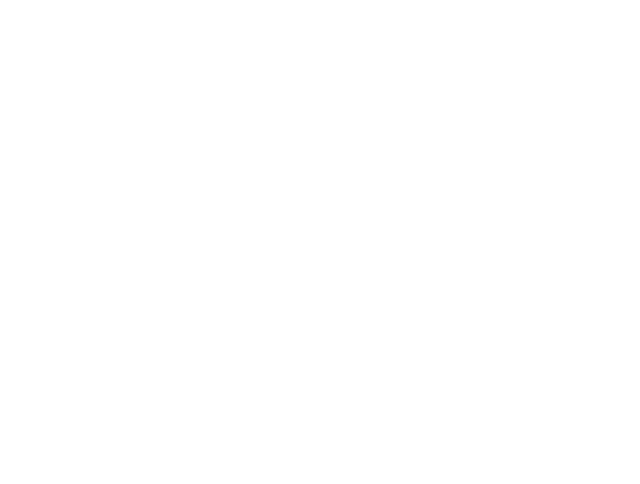
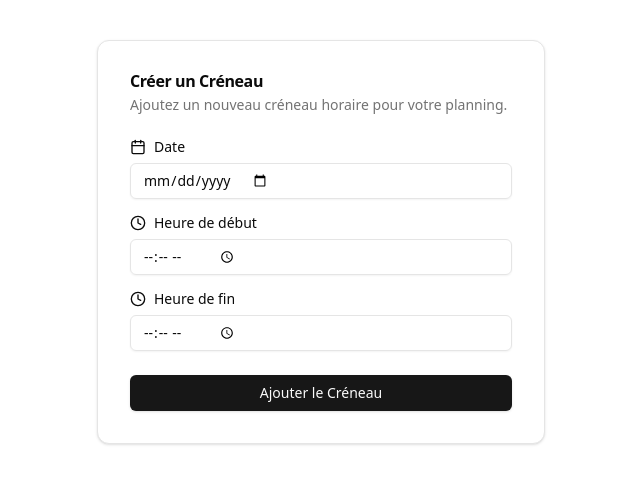
Before and after one commit to Aminegha10/ReservatiionApp, a React (Vite) app in the folder frontend/: page /creneaux/create in a window 1280 px wide. Before the commit this address had no page. Shown: the top 484 px of the page, without its empty margins (319-959 px from the left). Built offline with nearby package versions, Linux system fonts and the light colour scheme.

Commit message:
ajouter creneau

```diff
--- a/frontend/src/App.jsx
+++ b/frontend/src/App.jsx
@@ -7,7 +7,7 @@ function App() {
   return (
     <Routes>
       <Route path="/" element={<Home/>}/>
-       <Route path="/creneux/create" element={<CreateCreneaux />} />
+       <Route path="/creneaux/create" element={<CreateCreneaux />} />
     </Routes>
   )
 }
--- a/frontend/src/pages/creneaux/CreateCreneaux.jsx
+++ b/frontend/src/pages/creneaux/CreateCreneaux.jsx
@@ -1,11 +1,55 @@
-import React from 'react'
+import React from "react"
+import { Label } from "@/components/ui/label"
+import { Input } from "@/components/ui/input"
+import { Button } from "@/components/ui/button"
+import { Card, CardHeader, CardTitle, CardDescription, CardContent, CardFooter } from "@/components/ui/card"
+import { CalendarIcon, ClockIcon } from "lucide-react"
 
-const CreateCreneaux = () => {
+export default function CreateCreneaux() {
   return (
-    <div>
+    <Card className="sm:w-full w-[80%] max-w-md mx-auto p-2 mt-10">
+      <CardHeader>
+        <CardTitle>Créer un Créneau</CardTitle>
+        <CardDescription>Ajoutez un nouveau créneau horaire pour votre planning.</CardDescription>
+      </CardHeader>
+      <CardContent>
+        <form className="space-y-4">
+          <div className="space-y-2">
+            <Label htmlFor="date" className="flex items-center gap-2">
+              <CalendarIcon className="w-4 h-4" />
+              Date
+            </Label>
+            <Input
+              type="date"
+              className="w-full"
+            />
+          </div>
 
-    </div>
+            <div className="space-y-2">
+              <Label htmlFor="heureDebut" className="flex items-center gap-2">
+                <ClockIcon className="w-4 h-4" />
+                Heure de début
+              </Label>
+              <Input
+                type="time"
+                className="w-full"
+              />
+            </div>
+            <div className="space-y-2">
+              <Label htmlFor="heureFin" className="flex items-center gap-2">
+                <ClockIcon className="w-4 h-4" />
+                Heure de fin
+              </Label>
+              <Input
+                type="time"
+                className="w-full"
+              />
+            </div>
+        </form>
+      </CardContent>
+      <CardFooter>
+        <Button type="submit" className="w-full">Ajouter le Créneau</Button>
+      </CardFooter>
+    </Card>
   )
 }
-
-export default CreateCreneaux
--- a/frontend/src/pages/creneaux/Home.jsx
+++ b/frontend/src/pages/creneaux/Home.jsx
@@ -13,6 +13,7 @@ import {
 import { Button } from "@/components/ui/button";
 import { Badge } from "@/components/ui/badge";
 import { Card, CardContent, CardHeader, CardTitle } from "@/components/ui/card";
+import { Link } from "react-router-dom";
 
 export default function Home() {
   const disponibilites = [
@@ -98,9 +99,11 @@ export default function Home() {
           <Badge variant="secondary" className="py-2 px-3 text-sm font-bold">
             Total: {disponibilites.length}
           </Badge>
-          <Button>
-            <Plus className="mr-2 h-4 w-4" /> Ajouter un créneau
-          </Button>
+          <Link to={"/creneaux/create"}>
+            <Button>
+              <Plus className="mr-2 h-4 w-4" /> Ajouter un créneau
+            </Button>
+          </Link>
         </div>
 
         <div className="rounded-md border">
```
Also changed, not shown: frontend/src/pages/creneaux/UpdateCreneau.jsx (added).
